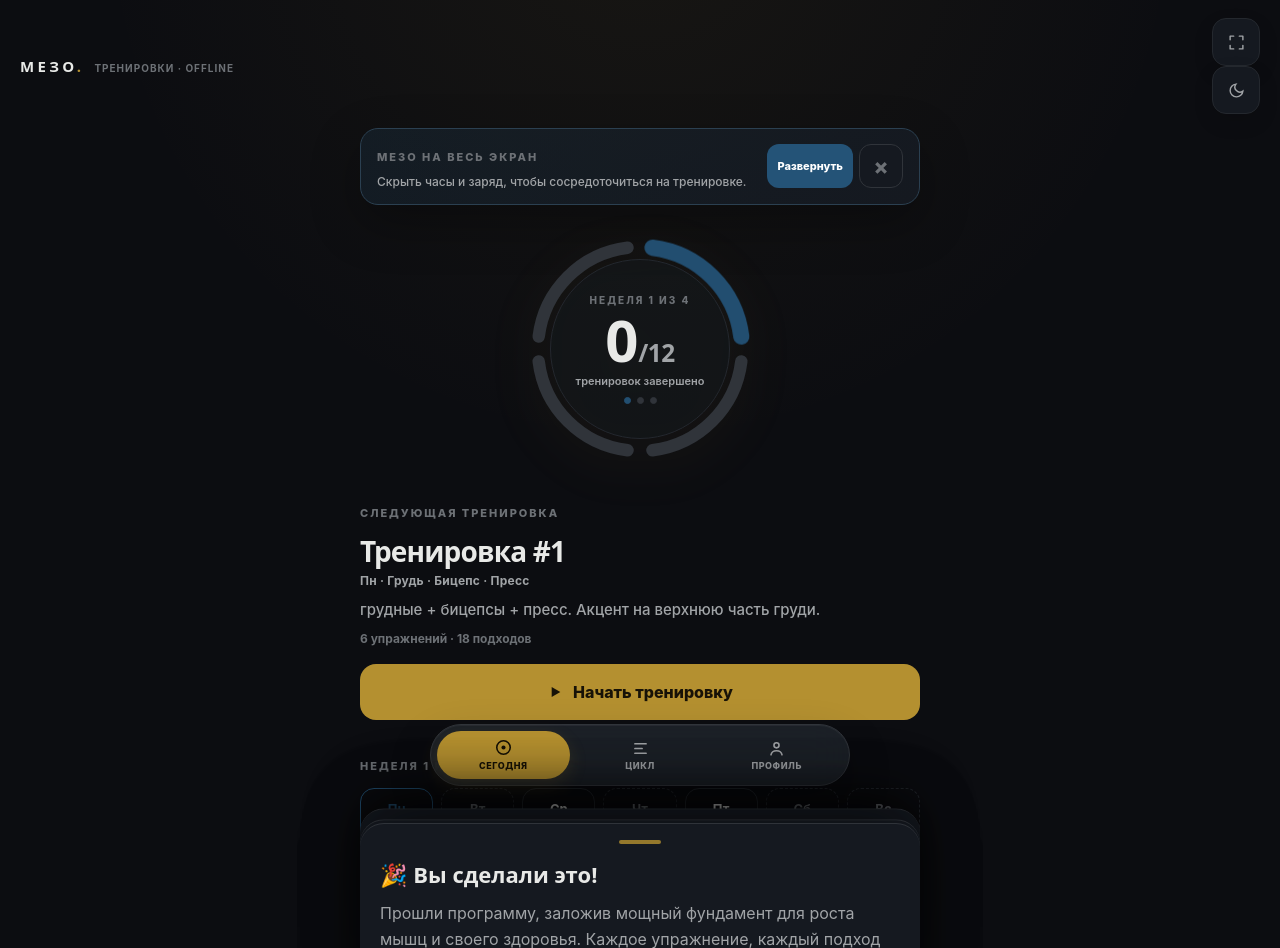
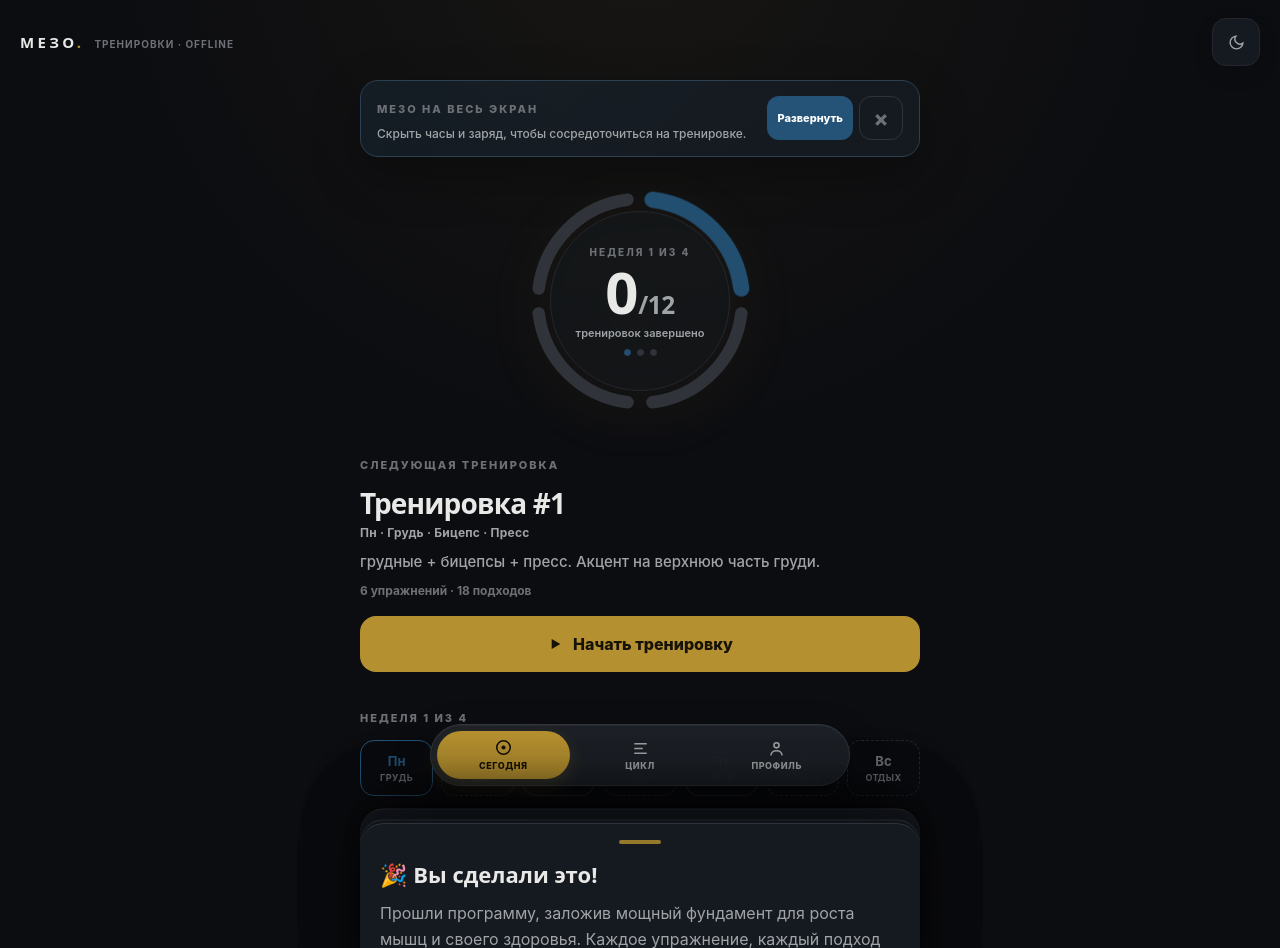
Before and after one commit to jumpipgo/TREN, a React (Vite) app: page / in a window 1280 px wide. After the commit the page ends 900 px from the top, so only its background shows below. Built offline with nearby package versions, Linux system fonts and the light colour scheme.

Commit message:
fix: show fullscreen prompt on every app launch

```diff
--- a/src/App.tsx
+++ b/src/App.tsx
@@ -41,13 +41,7 @@
   const [milestoneOpen, setMilestoneOpen] = useState(false);
   const [confettiTrigger, setConfettiTrigger] = useState(0);
   const [installPrompt, setInstallPrompt] = useState<InstallPromptEvent | null>(null);
-  const [homeTipDismissed, setHomeTipDismissed] = useState(() => {
-    try {
-      return localStorage.getItem('meso.home-tip-dismissed') === '1';
-    } catch {
-      return false;
-    }
-  });
+  const [homeTipDismissed, setHomeTipDismissed] = useState(false);
   const restTimer = useRestTimer();
   const requestWakeLock = useWakeLock();
   const fullscreen = useFullscreen();
@@ -173,11 +167,6 @@
   }, [installPrompt, showToast]);
   const dismissHomeTip = useCallback(() => {
     setHomeTipDismissed(true);
-    try {
-      localStorage.setItem('meso.home-tip-dismissed', '1');
-    } catch {
-      // The banner can still be closed for the current session.
-    }
   }, []);
   const installFromPrompt = useCallback(async () => {
     await onInstall();
@@ -197,7 +186,7 @@
 
   return (
     <>
-      <HomeScreen visible={screen === 'home'} onOpenDay={openDay} onOpenCycle={onOpenCycle} onToast={showToast} onCelebrate={celebrate} isFullscreen={fullscreen.isFullscreen} onToggleFullscreen={fullscreen.toggle} onPromptFullscreen={openFullscreenFromPrompt} showPwaTip={screen === 'home' && !homeTipDismissed} canInstall={Boolean(installPrompt)} onInstall={installFromPrompt} onDismissTip={dismissHomeTip} />
+      <HomeScreen visible={screen === 'home'} onOpenDay={openDay} onOpenCycle={onOpenCycle} onToast={showToast} onCelebrate={celebrate} isFullscreen={fullscreen.isFullscreen} onPromptFullscreen={openFullscreenFromPrompt} showPwaTip={screen === 'home' && !homeTipDismissed} canInstall={Boolean(installPrompt)} onInstall={installFromPrompt} onDismissTip={dismissHomeTip} />
       <CycleScreen visible={screen === 'cycle'} onOpenDay={openDay} onToast={showToast} />
       <ProfileScreen visible={screen === 'profile'} canInstall={Boolean(installPrompt)} onInstall={onInstall} onToast={showToast} />
       <DayScreen visible={screen === 'day'} day={currentDay} onBack={onBack} onDayChange={changeDay} onOpenHelp={openHelp} onOpenWeight={openWeight} onStartRest={onStartRest} onRequestWakeLock={onRequestWakeLock} />
--- a/src/components/HomeScreen.tsx
+++ b/src/components/HomeScreen.tsx
@@ -3,7 +3,7 @@
 import { useWorkout } from '../domain/WorkoutContext';
 import { allDone, cycleTotals, dayStats, nextDay } from '../domain/state';
 import { formatKg } from '../utils/format';
-import { ThemeIcon, FullscreenIcon } from './Icons';
+import { ThemeIcon } from './Icons';
 
 interface HomeScreenProps {
   visible: boolean;
@@ -12,7 +12,6 @@
   onToast: (message: string) => void;
   onCelebrate: () => void;
   isFullscreen: boolean;
-  onToggleFullscreen: () => void;
   onPromptFullscreen: () => void;
   showPwaTip: boolean;
   canInstall: boolean;
@@ -46,7 +45,7 @@
   return <svg viewBox="0 0 180 180">{paths}</svg>;
 }
 
-export function HomeScreen({ visible, onOpenDay, onOpenCycle, onToast, onCelebrate, isFullscreen, onToggleFullscreen, onPromptFullscreen, showPwaTip, canInstall, onInstall, onDismissTip }: HomeScreenProps) {
+export function HomeScreen({ visible, onOpenDay, onOpenCycle, onToast, onCelebrate, isFullscreen, onPromptFullscreen, showPwaTip, canInstall, onInstall, onDismissTip }: HomeScreenProps) {
   const { state, setTheme } = useWorkout();
   const currentDay = nextDay(state);
   const activeDay = currentDay ?? 1;
@@ -95,7 +94,6 @@
           <b>МЕЗО<i>.</i></b><span>тренировки · offline</span>
         </button>
         <div className="top-actions">
-          <button className="icon-btn" onClick={onToggleFullscreen} aria-label={isFullscreen ? 'Выйти из полноэкранного режима' : 'Открыть полноэкранный режим'} aria-pressed={isFullscreen}><FullscreenIcon /></button>
           <button
             className="icon-btn"
             onClick={() => {
```
